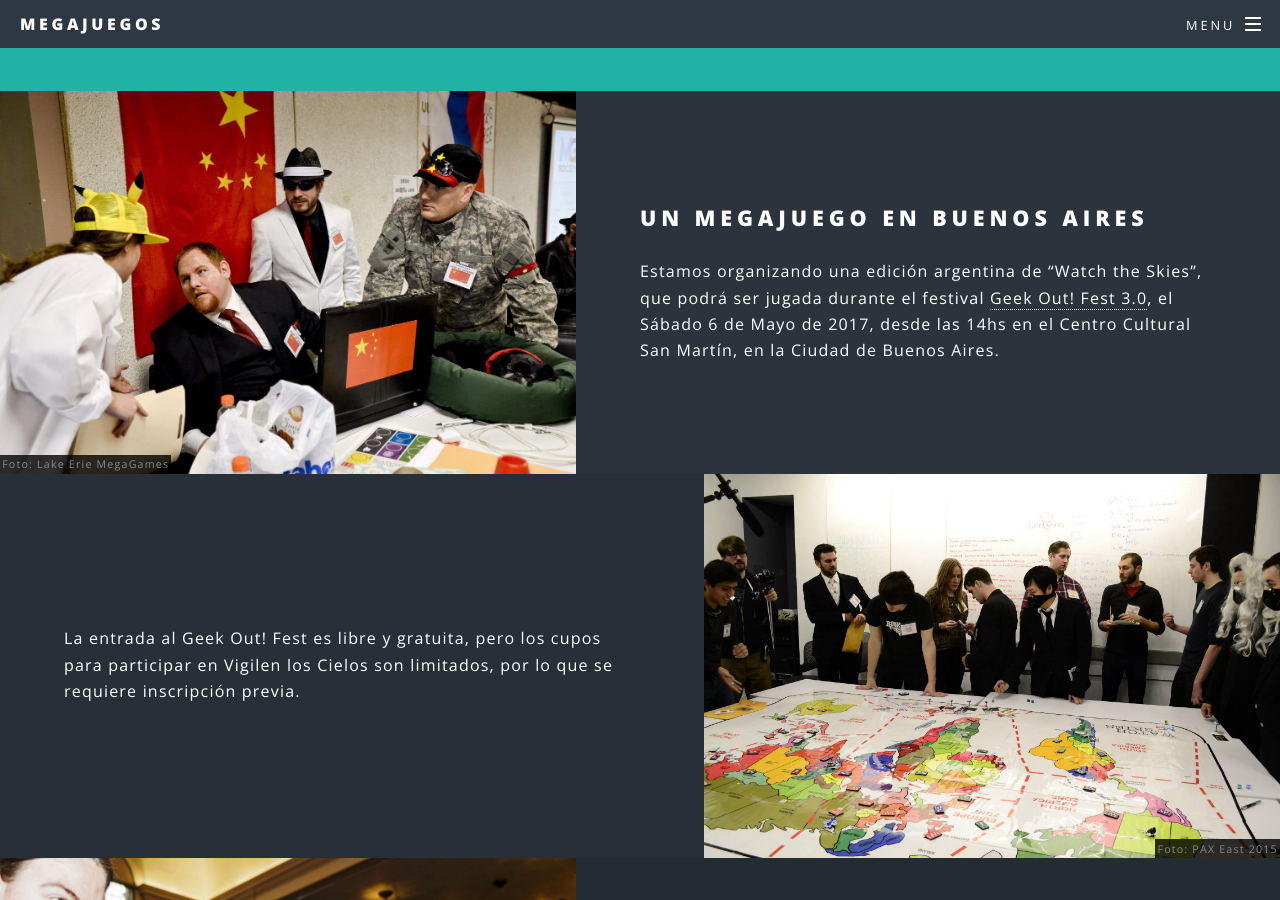
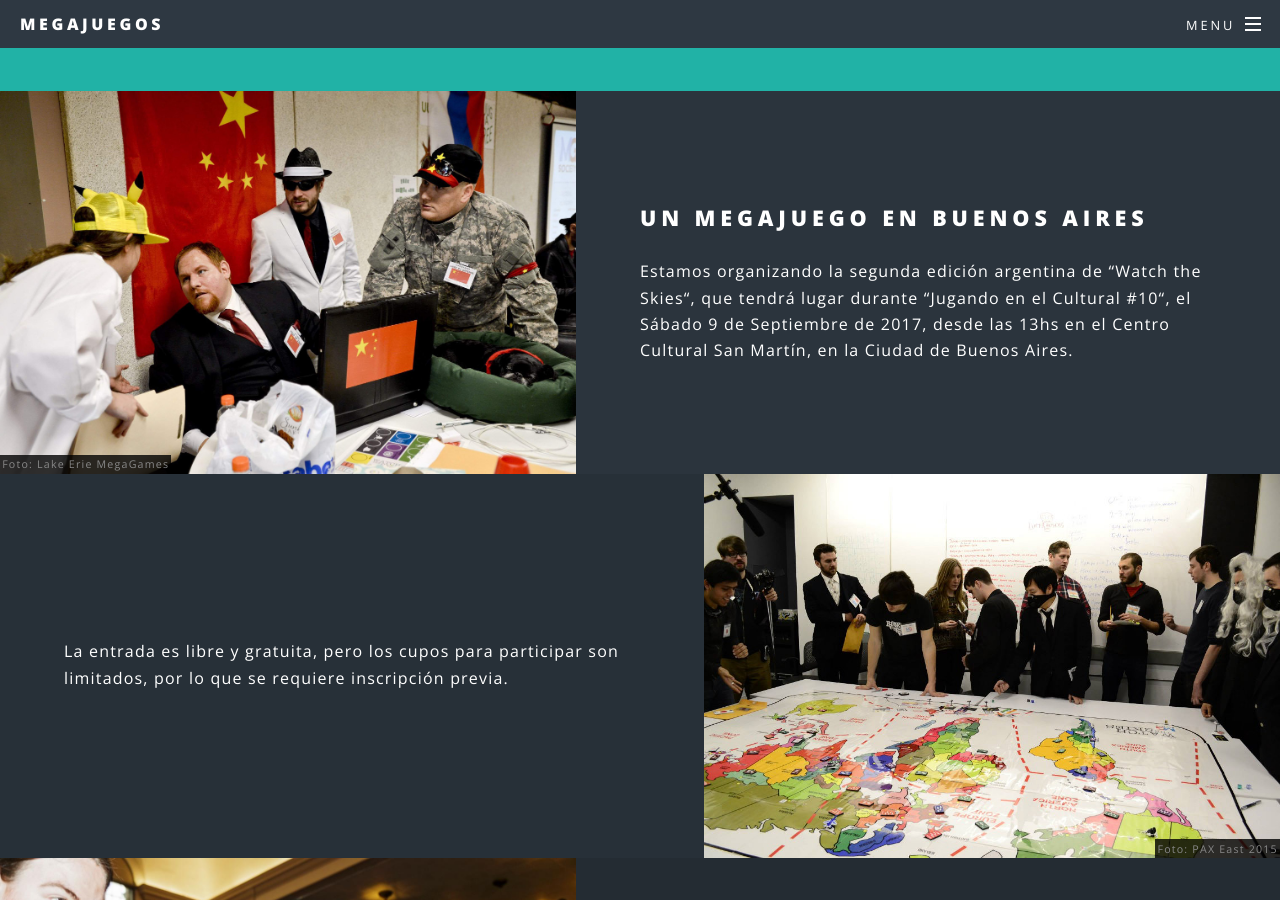
Before and after one commit to megajuegos/megajuegos.github.io, a Jekyll site: the page built from index.html, in a window 1280 px wide and 900 px high, scrolled down 1758 px. Built offline with Jekyll 4.4.1, drawn with Linux system fonts in a browser that asks for light colours; some of the changed text lies outside the part shown.

Commit message:
VLC 2.0 el 9/9/17

```diff
--- a/index.html
+++ b/index.html
@@ -7,7 +7,7 @@ layout: landing
 							<h2>¿Qué es un Megajuego?</h2>
 							<p>{{ site.description | markdownify }}</p>
 							<ul class="actions">
-								<li><a href="https://goo.gl/forms/yRb630HfJ18zvqA92" class="button special">Inscribite</a></li>
+								<li><a href="https://goo.gl/forms/zVIdfn3EGpooL0DA3" class="button special">Inscribite</a></li>
 								<li><a href="https://drive.google.com/file/d/0B_Ea3BIVmBg5Y3hpR3ZIdGxZMDA/view?usp=sharing" class="button special">Leé el Manual</a></li>
 							</ul>
 						</div>
@@ -40,10 +40,10 @@ layout: landing
 							</div>
 							<div class="content">
 								<h2>Un megajuego en Buenos Aires</h2>
-								<p>Estamos organizando una edición argentina
-								de “Watch the Skies”, que podrá ser jugada durante el festival
-							        <a href="https://www.facebook.com/events/1842527549348681/">Geek Out! Fest 3.0</a>,
-								el Sábado 6 de Mayo de 2017, desde las 14hs en el Centro Cultural San Martín,
+								<p>Estamos organizando la segunda edición argentina
+								de “Watch the Skies“, que tendrá lugar durante
+                “Jugando en el Cultural #10“, el Sábado 9 de Septiembre de 2017,
+                desde las 13hs en el Centro Cultural San Martín,
 								en la Ciudad de Buenos Aires.
 								</p>
 							</div>
@@ -54,8 +54,8 @@ layout: landing
 								<span class="attrib derecha">Foto: PAX East 2015</span>
 							</div>
 							<div class="content">
-								<p>La entrada al Geek Out! Fest es libre y gratuita, pero los cupos para participar
-								en Vigilen los Cielos son limitados, por lo que se requiere inscripción previa.
+								<p>La entrada es libre y gratuita, pero los cupos para participar
+								 son limitados, por lo que se requiere inscripción previa.
 								</p>
 							</div>
 						</section>
@@ -124,16 +124,6 @@ layout: landing
 									<p>tincho es un luthier de Juegos de Tablero, y dirige una campaña de Star Wars RPG que lleva veinte años de acción.</p>
 								</li>
 								<li class="">
-									<img class="headshot" src="images/equipo/joac.jpg" alt="joac" />
-									<h3>Joaquín Sorianello</h3>
-									<p>Joac es desarrollador y su hobby es buscar fallas en sistemas de votación.</p>
-								</li>
-								<li class="">
-									<img class="headshot" src="images/equipo/fisadev.jpg" alt="fisadev" />
-									<h3>Juan Pedro Fisanotti</h3>
-									<p>fisadev es programador y espadachín. Organiza concursos de combate entre inteligencias artificiales.</p>
-								</li>
-								<li class="">
 									<img class="headshot" src="images/equipo/mula.jpg" alt="mula" />
 									<h3>Diego Accorsi</h3>
 									<p>La mula tiene varios juegos de mesa en fase de prototipo. Fue fundador y editor de la legendaria revista Comiqueando.</p>
@@ -151,7 +141,7 @@ layout: landing
 								dejanos tus datos acá:
 							</header>
 							<ul class="actions vertical">
-								<li><a href="https://goo.gl/forms/yRb630HfJ18zvqA92" class="button fit special">Inscripción</a></li>
+								<li><a href="https://goo.gl/forms/zVIdfn3EGpooL0DA3" class="button fit special">Inscripción</a></li>
 								<li><a href="https://drive.google.com/file/d/0B_Ea3BIVmBg5Y3hpR3ZIdGxZMDA/view?usp=sharing" class="button fit special">Manual</a></li>
 								<li><a href="contact.html" class="button fit special">Consultas</a></li>
 							</ul>
```
